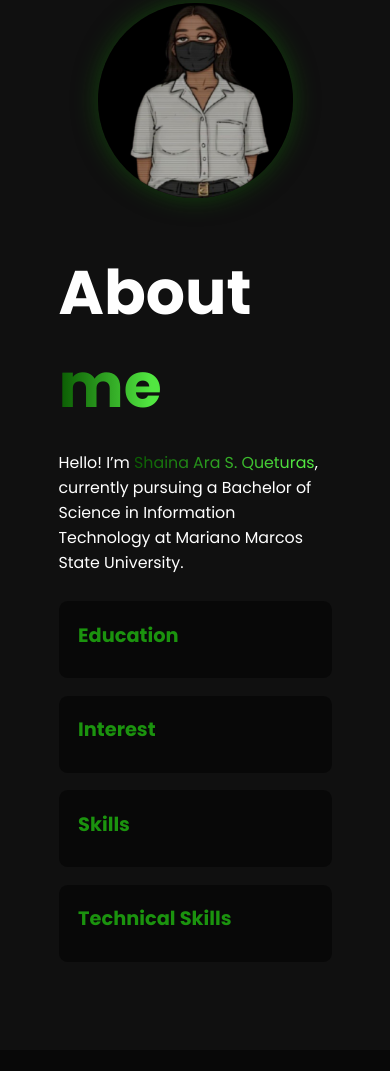
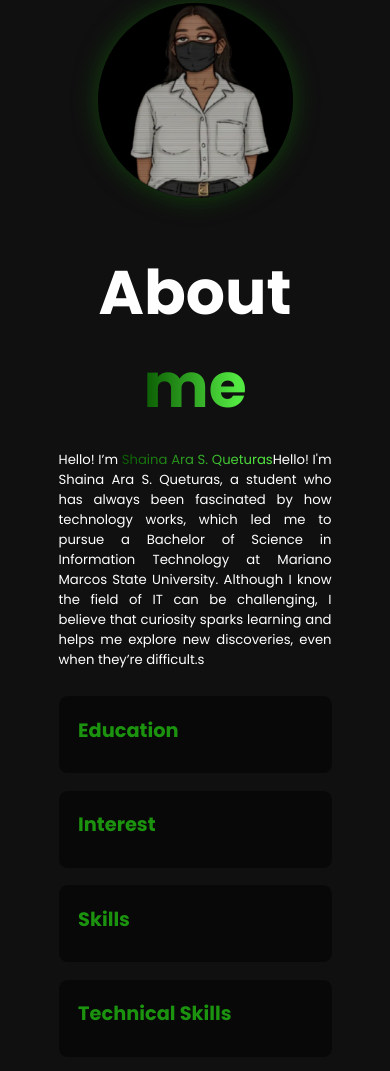
Before and after one commit to ShainaAra/My-Website-Portfolio, a plain HTML site: page index.html in a window 390 px wide. Shown: the part 929-2000 px from the top of the page. Drawn offline with nearby package versions, Linux system fonts and the light colour scheme.

Commit message:
Edited About Me section

```diff
--- a/index.html
+++ b/index.html
@@ -26,12 +26,13 @@
 
         <div class="header-right">
             <button class="gradient-btn">Contact Me</button>
+            <button id="theme-toggle" class="theme-toggle-btn" aria-label="Toggle dark/light mode">
+                <i class='bx bx-moon'></i>
+            </button>
             <i class="bx bx-menu" id="menu-icon"></i>
         </div>
 
-        <button id="theme-toggle" class="theme-toggle-btn" aria-label="Toggle dark/light mode">
-            <i class='bx bx-moon'></i>
-        </button>
+
     </header>
 
     <section class="home" id="home">
@@ -80,7 +81,7 @@
 
         <div class="about-content">
             <h2>About <span>me</span></h2>
-            <P>Hello! I’m <span>Shaina Ara S. Queturas</span>, currently pursuing a Bachelor of Science in Information Technology at Mariano Marcos State University.</P>
+            <P>Hello! I’m <span>Shaina Ara S. Queturas</span>Hello! I'm Shaina Ara S. Queturas, a student who has always been fascinated by how technology works, which led me to pursue a Bachelor of Science in Information Technology at Mariano Marcos State University. Although I know the field of IT can be challenging, I believe that curiosity sparks learning and helps me explore new discoveries, even when they’re difficult.s</P>
 
             <div class="info-container">
                 <div class="info-box">
@@ -122,12 +123,12 @@
                     <h3 class="info-title">Technical Skills</h3>
                     <div class="info-content">
                         <div class="skills">
-                            <b>HTML</b>
-                            <b>CSS</b>
-                            <b>JavaScript</b>
-                            <b>C</b>
-                            <b>C++</b>
-                            <b>Python</b>
+                            <b>• HTML</b><br>
+                            <b>• CSS</b><br>
+                            <b>• JavaScript</b><br>
+                            <b>• C</b><br>
+                            <b>• C++</b><br>
+                            <b>• Python</b>
                         </div>
                     </div>
                 </div>
--- a/style.css
+++ b/style.css
@@ -49,6 +49,7 @@ body {
     align-items: center;
     gap: 1.5rem;
 }
+
 #theme-toggle{
     order: 1;
     border: 1px ;
@@ -254,12 +255,13 @@ section {
 
 .about-content h2 {
     font-size: 7rem;
-    text-align: left;
+    text-align: center;
     margin-bottom: 2rem;
 }
 
 .about-content p {
-    font-size: 1.8rem;
+    font-size: 1.5rem;
+    text-align: justify;
     margin-bottom: 2rem;
 }
 
@@ -532,7 +534,7 @@ section {
 
 /* Footer */
 .footer {
-    background-color: var(--bg-color);
+    background-color: var(--second-bg-color);
     padding: 40px 0; /* Top and bottom padding */
 }
 
```
